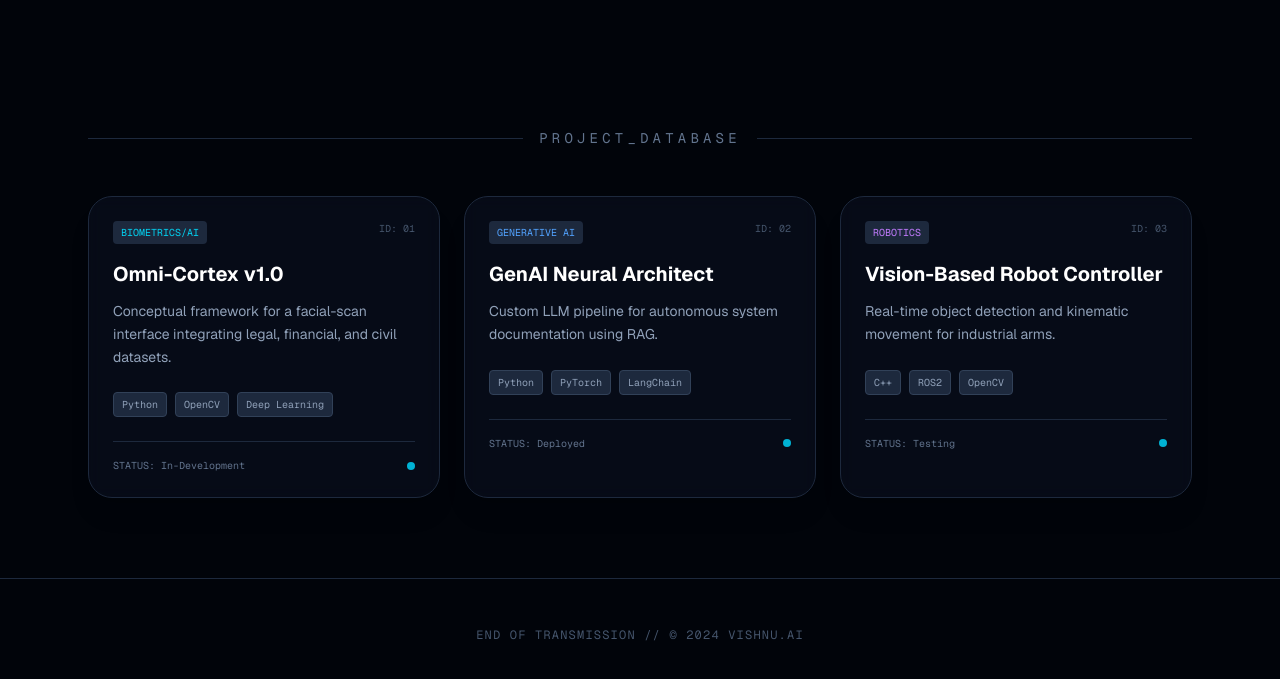
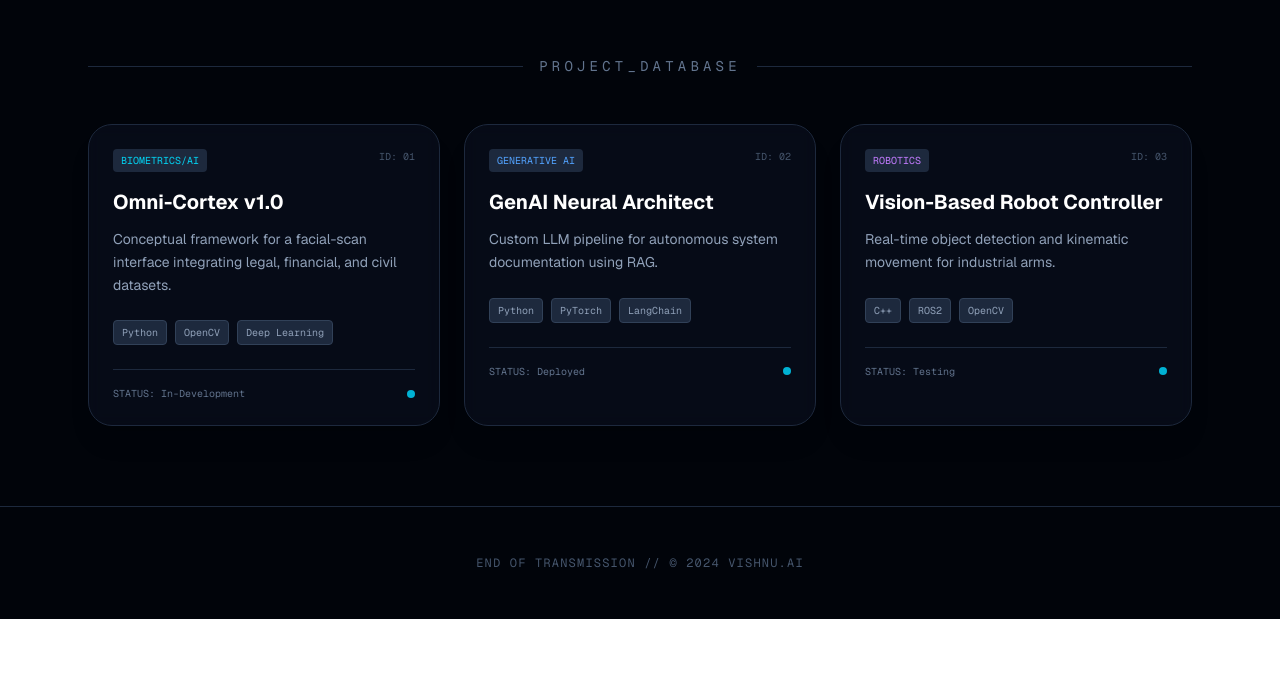
Before and after one commit to TRILOGEN-MAX/My-Ai-Portfolio, a Next.js app: page / in a window 1280 px wide. Shown: the part 1354-2033 px from the top of the page. After the commit the page ends 1973 px from the top, so only its background shows below. Built offline with nearby package versions, Linux system fonts and the light colour scheme.

Commit message:
Adjust margin-top for archive section
Changed margin-top for the project archive section.

```diff
--- a/app/page.tsx
+++ b/app/page.tsx
@@ -142,7 +142,7 @@ export default function Portfolio() {
       </section>
 
       {/* THE PROJECT ARCHIVE (Grid) */}
-      <section id="archive" className="relative z-10 mt-50 py-20 px-6 max-w-6xl mx-auto">
+      <section id="archive" className="relative z-10 mt-32 py-20 px-6 max-w-6xl mx-auto">
         <div className="flex items-center gap-4 mb-12">
           <div className="h-px flex-1 bg-slate-800"></div>
           <h2 className="text-sm font-mono uppercase tracking-[0.3em] text-slate-500">Project_Database</h2>
```
